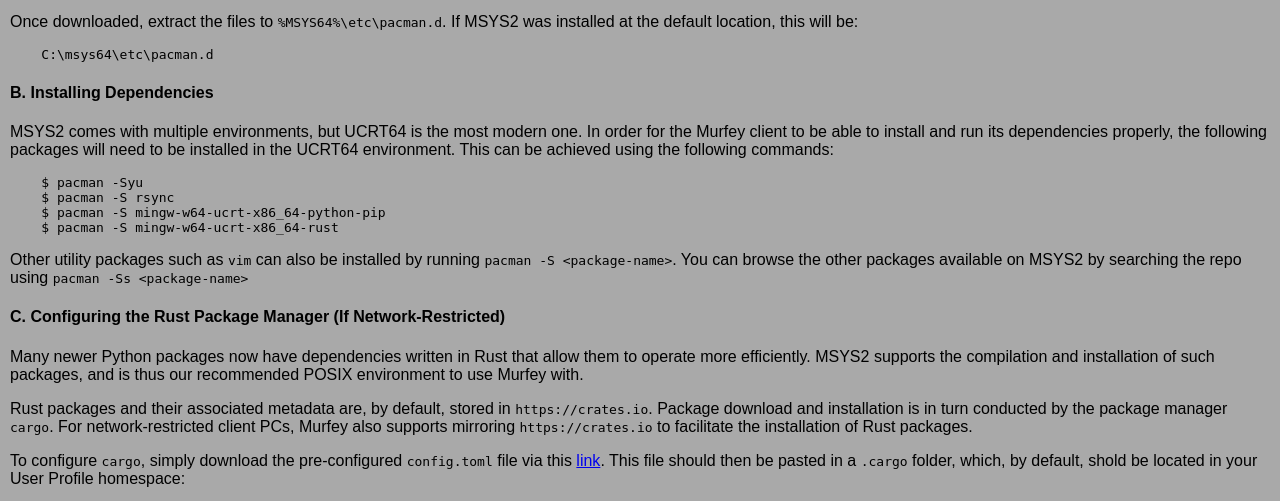
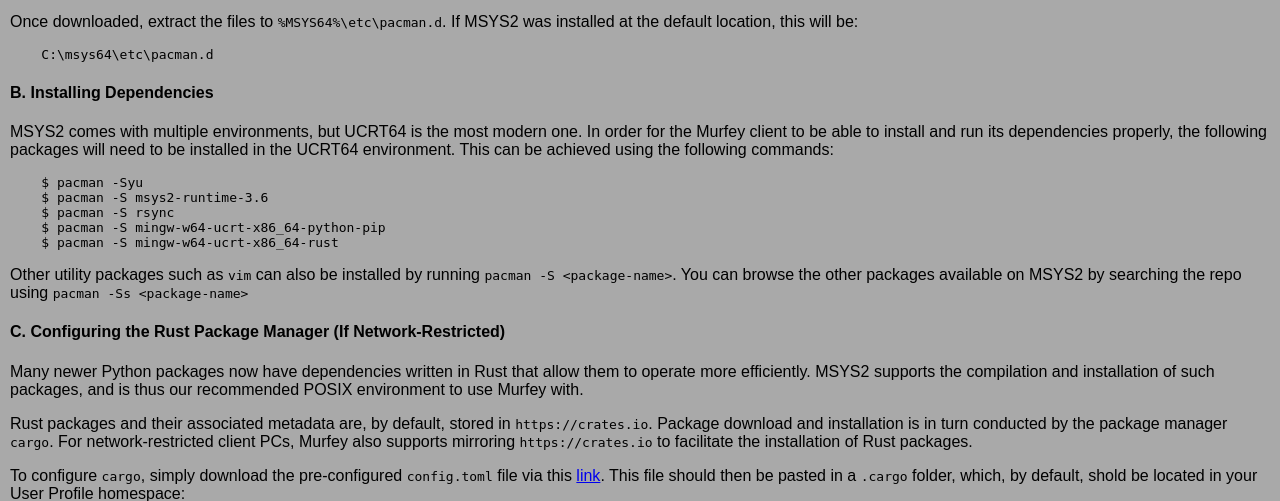
Before and after one commit to DiamondLightSource/python-murfey, a Python web app: template src/murfey/templates/bootstrap.html in a window 1280 px wide. Shown: the part 676-1177 px from the top of the page. Run offline with Jinja, Linux system fonts and the light colour scheme; the template is opened without the code that fills it, so the values that code supplies are empty.

Commit message:
Added 'msys2-runtime-3.6' to list of packages to install for MSYS2

```diff
--- a/src/murfey/templates/bootstrap.html
+++ b/src/murfey/templates/bootstrap.html
@@ -70,6 +70,7 @@
 </p>
 <pre style="font-family: monospace">
     $ pacman -Syu
+    $ pacman -S msys2-runtime-3.6
     $ pacman -S rsync
     $ pacman -S mingw-w64-ucrt-x86_64-python-pip
     $ pacman -S mingw-w64-ucrt-x86_64-rust
```
